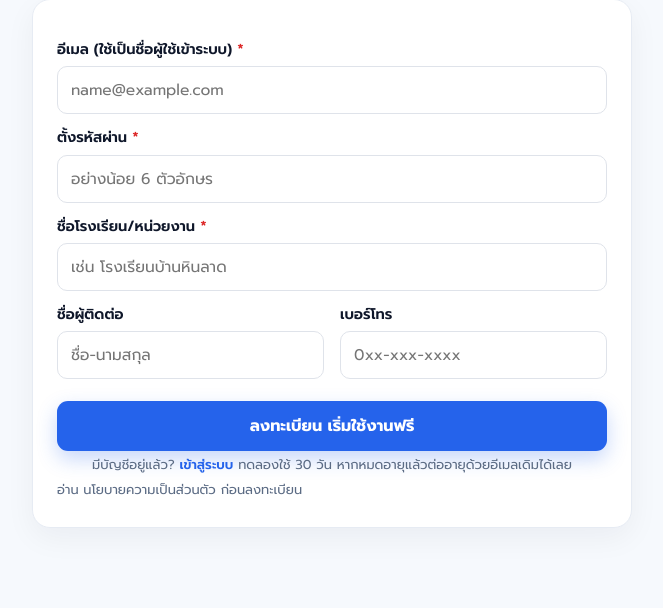
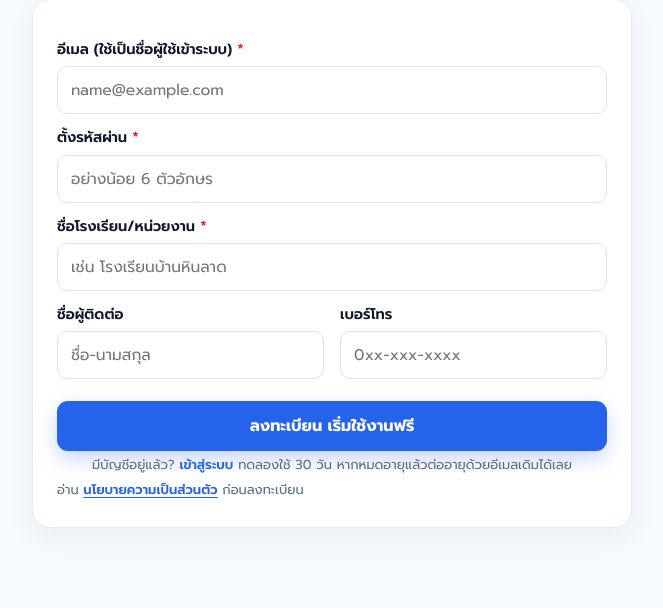
Before and after one commit to siratheetee-coder/D-Doc, a FastAPI app: page /register in a window 1280 px wide. Shown: the part 192-800 px from the top of the page, without its empty margins (158-821 px from the left). Run offline with FastAPI, Linux system fonts and the light colour scheme.

Commit message:
Make registration privacy policy link clearly clickable

```diff
--- a/app/templates/register.html
+++ b/app/templates/register.html
@@ -39,6 +39,6 @@
   </button>
   <p class="hint" style="text-align:center;">มีบัญชีอยู่แล้ว? <a href="/login" style="color:var(--blue); font-weight:600;">เข้าสู่ระบบ</a>
      ทดลองใช้ {{ trial_days }} วัน หากหมดอายุแล้วต่ออายุด้วยอีเมลเดิมได้เลย</p>
-<p class="hint">อ่าน <a href="/privacy">นโยบายความเป็นส่วนตัว</a> ก่อนลงทะเบียน</p>
+<p class="hint">อ่าน <a href="/privacy" style="color:var(--blue); font-weight:600; text-decoration:underline; text-underline-offset:3px;">นโยบายความเป็นส่วนตัว</a> ก่อนลงทะเบียน</p>
 </form>
 {% endblock %}
```
